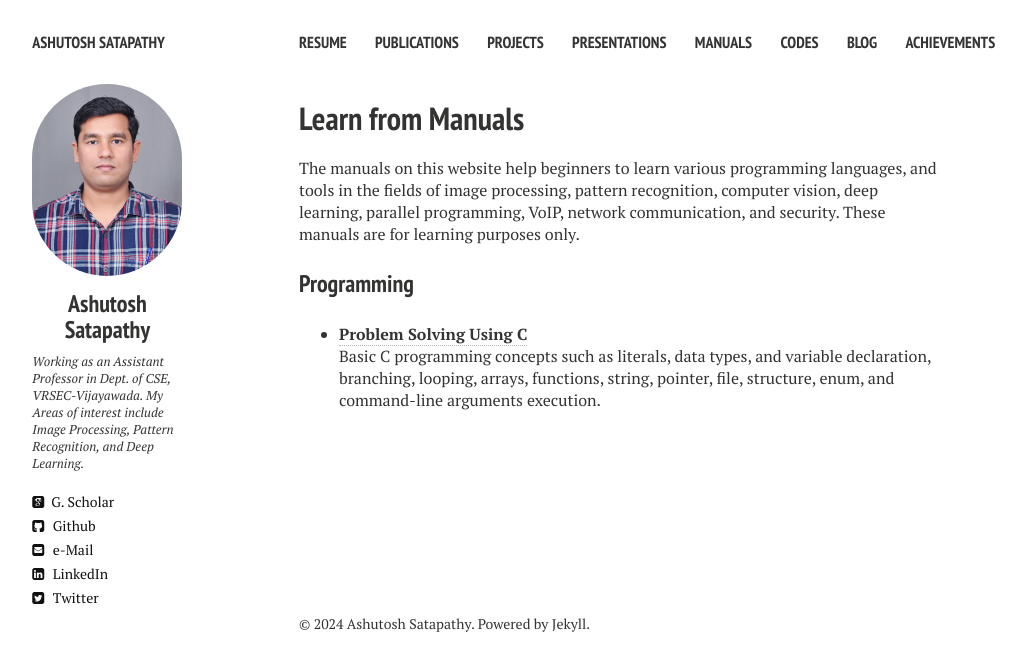
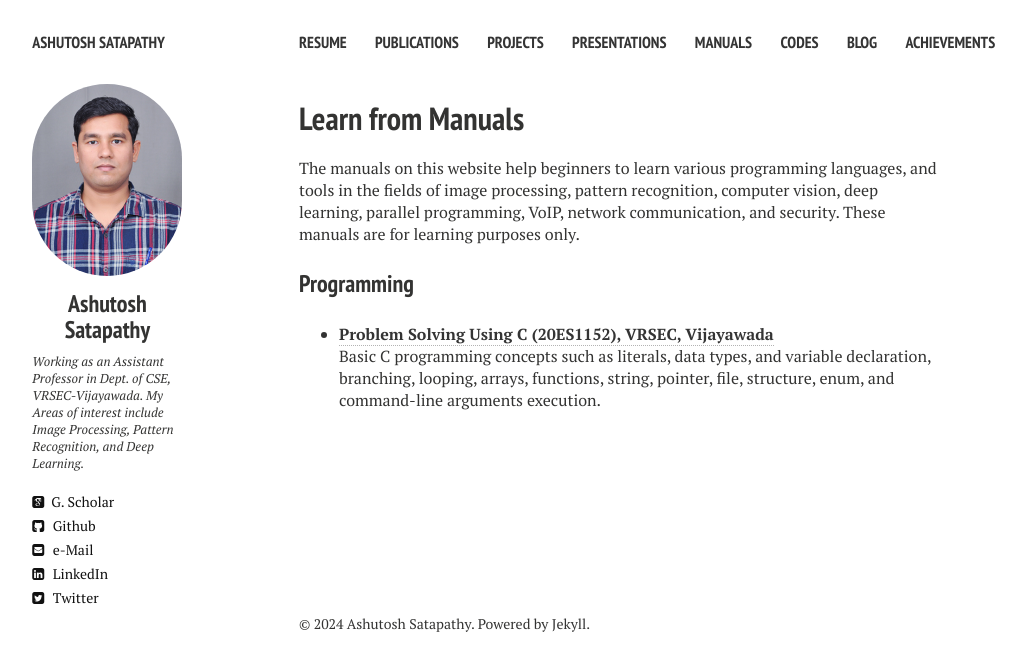
Before and after one commit to ashutoshsatapathy1990/ashutoshsatapathy1990.github.io, a Jekyll site: the page built from manuals.md, in a window 1280 px wide. Shown: the top 671 px of the page, without its empty margins (21-1047 px from the left). Built offline with Jekyll 4.4.1, drawn with Linux system fonts in a browser that asks for light colours; nearby versions of some CDN libraries.

Commit message:
Update manuals.md

```diff
--- a/manuals.md
+++ b/manuals.md
@@ -12,5 +12,5 @@ The manuals on this website help beginners to learn various programming language
 
 ### Programming
 
-* [**Problem Solving Using C**](https://www.dropbox.com/s/3itg872qt5bsn6b/Problem%20solving%20using%20C.pdf?dl=0)<br>
+* [**Problem Solving Using C (20ES1152), VRSEC, Vijayawada**](https://www.dropbox.com/s/3itg872qt5bsn6b/Problem%20solving%20using%20C.pdf?dl=0)<br>
 Basic C programming concepts such as literals, data types, and variable declaration, branching, looping, arrays, functions, string, pointer, file, structure, enum, and command-line arguments execution.
```
